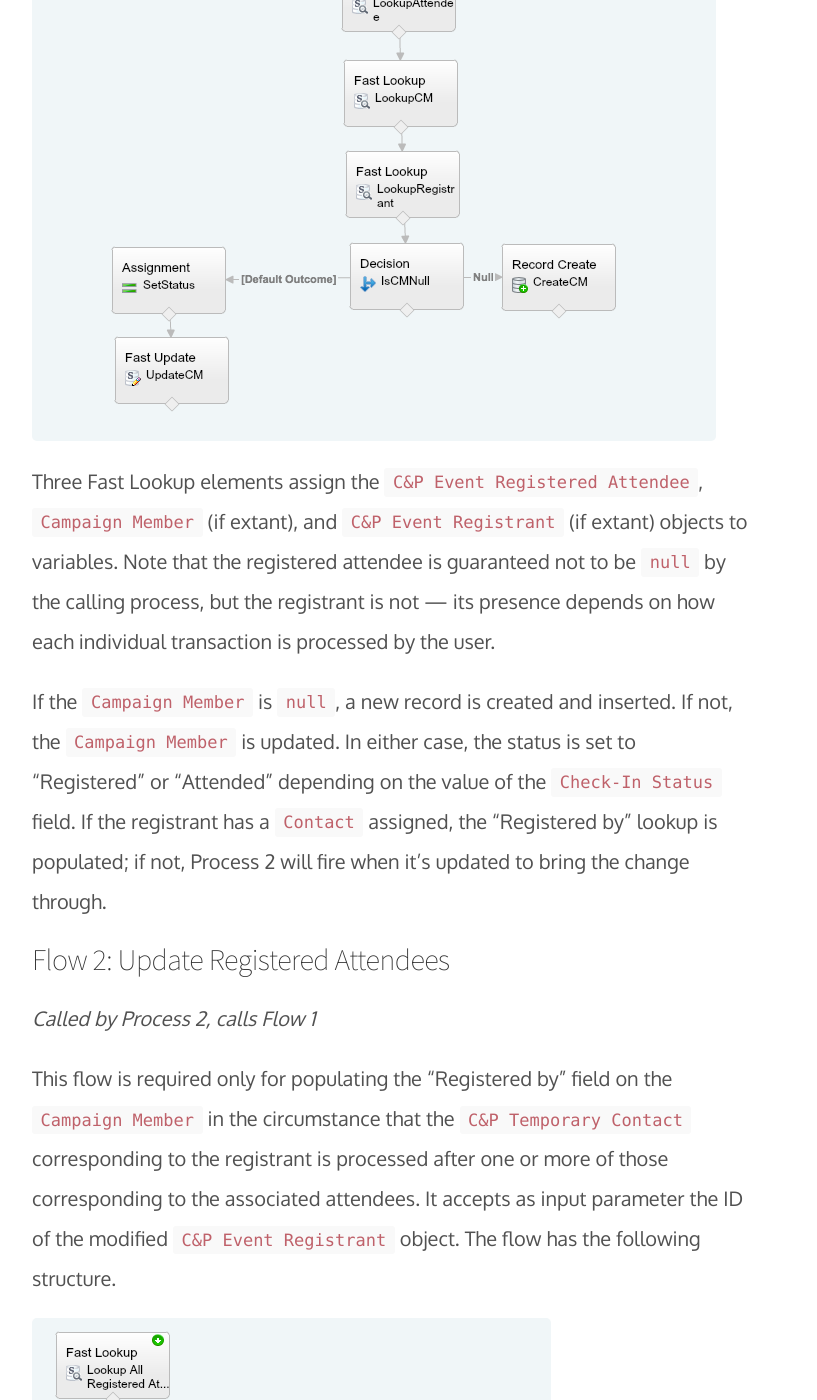
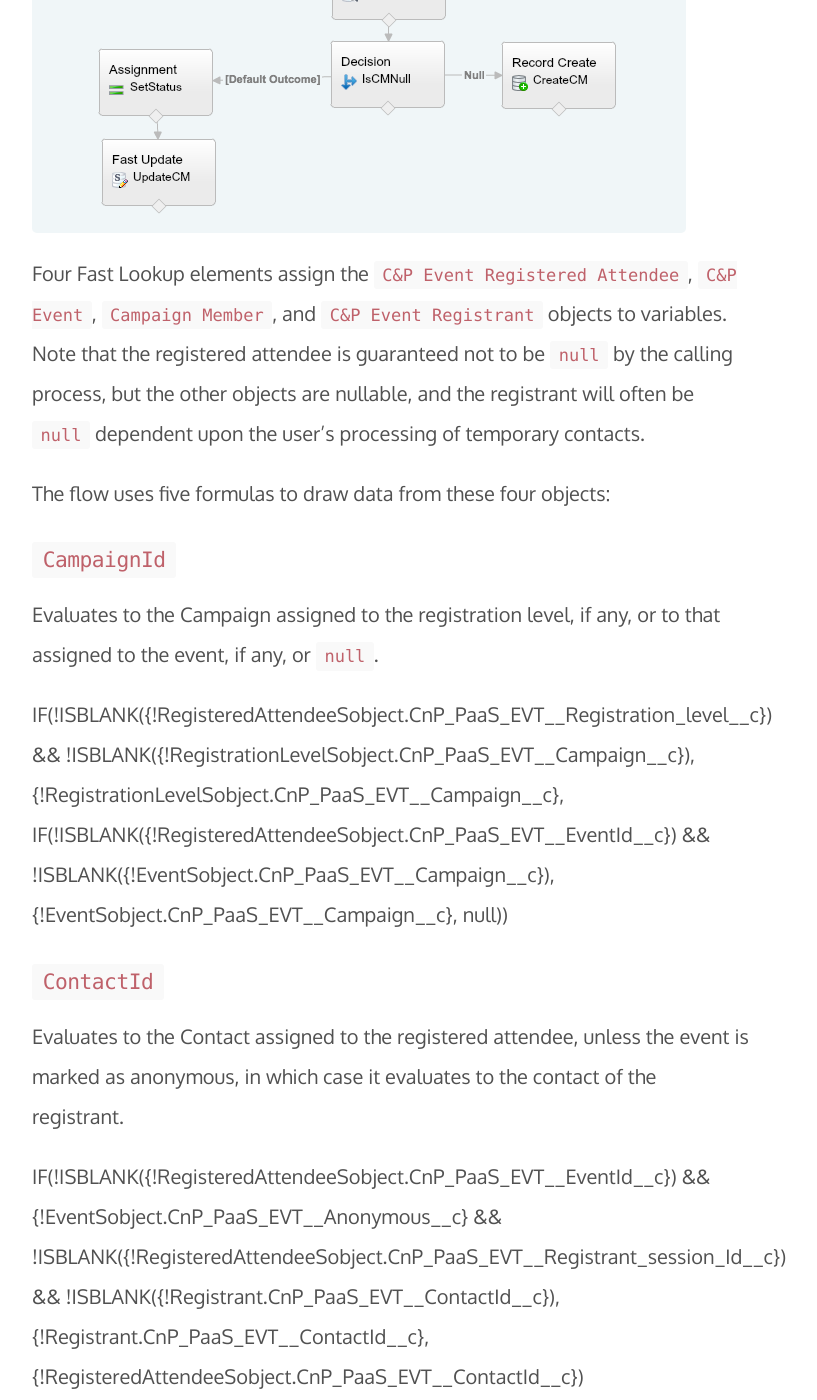
Before and after one commit to davidmreed/davidmreed.github.io, a Jekyll site: the page built from _posts/2016-12-28-bridging-click-and-pledge-and-salesforce-campaigns.md, in a window 1280 px wide and 1400 px high, scrolled down 2819 px. Shown: the whole window, without its empty margins (248-1065 px from the left). Built offline with Jekyll 4.4.1, drawn with Linux system fonts in a browser that asks for light colours; some web fonts are replaced; some of the changed text lies outside the part shown.

Commit message:
Update C&P post

```diff
--- a/_posts/2016-12-28-bridging-click-and-pledge-and-salesforce-campaigns.md
+++ b/_posts/2016-12-28-bridging-click-and-pledge-and-salesforce-campaigns.md
@@ -3,49 +3,89 @@
 title: Bridging Click & Pledge and Salesforce Campaigns with Process and Flow
 ---
 
-Click & Pledge provides functionality to add contacts who register for an event to a Salesforce campaign. However, contacts are added with the first available status (often 'Sent'), rather than a value showing them as registered or attended. Because campaigns provide a standard, deduplicated, reportable data architecture that's independent of registration package, it's valuable to propagate C&P status updates into the associated campaigns. At the same time, it's easy to meet a common campaign reporting need by marking who's attending each event as a guest of whom, using a custom lookup field "Registered by" to the `Contact` on the `Campaign Member` object.
+*This post has been extensively revised to broaden the applicability of the solution, covering anonymous and named Click & Pledge events.*
+
+Click & Pledge provides functionality to add contacts who register for an event to a Salesforce campaign. However, contacts are added with the first available status (often 'Sent'), rather than a value showing them as registered or attended. Because campaigns provide a standard, deduplicated, reportable data architecture that's independent of registration package, it's valuable to propagate C&P status updates into the associated campaigns.
+
+At the same time, we can add value to the `Campaign Member` object and support common reporting needs by marking who's attending each event as a guest of whom, using a custom lookup field `Registered by` to the `Contact` on the `Campaign Member` object.
 
 Because both of the registration objects used by Click and Pledge (`C&P Event Registered Attendee` and `C&P Event Registrant`) may be associated with `C&P Temporary Contacts` that can be linked to `Contacts` in any order, at different times, and via asynchronous process, we use an adaptable structure with two processes and two autolaunched flows. The processes and flows create and update `Campaign Members` incrementally as information becomes available, and re-run on each modification to the registration objects to propagate updates.
+
+It's also important to take into account anonymous events. Click & Pledge creates `C&P Registered Attendee` records for anonymous registrations, but they're never linked to contacts — only the `C&P Event Registrant` is. Our flows take this variation into account.
 
 ## Process 1: Registered Attendees
 Triggered on the `C&P Event Registered Attendee` object upon creation or modification.
 
-The single action group is run when the following formula evaluates to `true`:
-
-    !ISBLANK([CnP_PaaS_EVT__Event_attendee_session__c].CnP_PaaS_EVT__ContactId__c) && (!ISBLANK([CnP_PaaS_EVT__Event_attendee_session__c].CnP_PaaS_EVT__Registration_level__c) && !ISBLANK([CnP_PaaS_EVT__Event_attendee_session__c].CnP_PaaS_EVT__Registration_level__c.CnP_PaaS_EVT__Campaign__c))
-
-The formula ensures that the process is only invoked when both a contact is assigned (i.e., after the `C&P Temporary Contact` is processed) and a campaign is assigned for the relevant registration level.
-
-The only action is Run Flow, triggering Flow 1 with the Registered Attendee and Campaign IDs as parameters.
-
-![Run Flow]({{ site.baseurl }}/public/cnp-campaign-screens/process1.png)
+Because we cannot rely on a Contact ever being linked to the registered attendee (in the case of anonymous registrations),
+the process's single action group is run without criteria. It simply invokes Flow 1 with the Registered Attendee as its parameter. The flow is responsible for extracting the other required information from the object hierarchy.
 
 ## Process 2: Registrants
-Triggered on the `C&P Event Registrant` object upon creation or modification. This process is required only for populating the "Registered by" field on the `Campaign Member`.
+Triggered on the `C&P Event Registrant` object upon creation or modification.
 
-The sole action group criterion is `[CnP_PaaS_EVT__Event_registrant_session__c].CnP_PaaS_EVT__ContactId__c` is not `null`.
+Even in the case of anonymous events, a Contact must ultimately be assigned to the registrant. This process therefore has a single action group criterion, `[CnP_PaaS_EVT__Event_registrant_session__c].CnP_PaaS_EVT__ContactId__c is not null`.
 
-The only action is Run Flow, triggering Flow 2 with the Registrant ID as a parameter.
+The only action is Run Flow, triggering Flow 2 with the Registrant ID as a parameter. This process is necessary not only to update the `Registered by` field, but also to handle propagating a Contact value down to its registered attendees for anonymous events.
 
 ## Flow 1: Update Campaign Members
 *Called by Process 1 and Flow 2*
 
-This flow contains the meat of the functionality. It accepts two input variables, holding the IDs of the `C&P Event Registered Attendee` and the associated `Campaign`. The flow has the following structure.
+This flow contains the meat of the functionality. It accepts one input variable, holding the ID of the `C&P Event Registered Attendee`. The flow has the following structure.
 
 ![Update Campaign Members flow]({{ site.baseurl }}/public/cnp-campaign-screens/flow1.png)
 
-Three Fast Lookup elements assign the `C&P Event Registered Attendee`, `Campaign Member` (if extant), and `C&P Event Registrant` (if extant) objects to variables. Note that the registered attendee is guaranteed not to be `null` by the calling process, but the registrant is not — its presence depends on how each individual transaction is processed by the user.
+Four Fast Lookup elements assign the `C&P Event Registered Attendee`, `C&P Event`, `Campaign Member`, and `C&P Event Registrant` objects to variables. Note that the registered attendee is guaranteed not to be `null` by the calling process, but the other objects are nullable, and the registrant will often be `null` dependent upon the user's processing of temporary contacts.
 
-If the `Campaign Member` is `null`, a new record is created and inserted. If not, the `Campaign Member` is updated. In either case, the status is set to "Registered" or "Attended" depending on the value of the `Check-In Status` field. If the registrant has a `Contact` assigned, the "Registered by" lookup is populated; if not, Process 2 will fire when it's updated to bring the change through.
+The flow uses five formulas to draw data from these four objects:
+
+### `CampaignId`
+
+Evaluates to the Campaign assigned to the registration level, if any, or to that assigned to the event, if any, or `null`.
+
+   IF(!ISBLANK({!RegisteredAttendeeSobject.CnP_PaaS_EVT__Registration_level__c}) && !ISBLANK({!RegistrationLevelSobject.CnP_PaaS_EVT__Campaign__c}), {!RegistrationLevelSobject.CnP_PaaS_EVT__Campaign__c},
+   IF(!ISBLANK({!RegisteredAttendeeSobject.CnP_PaaS_EVT__EventId__c}) && !ISBLANK({!EventSobject.CnP_PaaS_EVT__Campaign__c}), {!EventSobject.CnP_PaaS_EVT__Campaign__c}, null))
+
+### `ContactId`
+
+Evaluates to the Contact assigned to the registered attendee, unless the event is marked as anonymous, in which case it evaluates
+to the contact of the registrant.
+
+   IF(!ISBLANK({!RegisteredAttendeeSobject.CnP_PaaS_EVT__EventId__c}) && {!EventSobject.CnP_PaaS_EVT__Anonymous__c} && !ISBLANK({!RegisteredAttendeeSobject.CnP_PaaS_EVT__Registrant_session_Id__c}) && !ISBLANK({!Registrant.CnP_PaaS_EVT__ContactId__c}), {!Registrant.CnP_PaaS_EVT__ContactId__c}, {!RegisteredAttendeeSobject.CnP_PaaS_EVT__ContactId__c})
+
+### `RegistrantId`
+
+Evaluates to the Contact assigned to the Registrant, unless it is the same as the Contact of the attendee. Used to populate the `Registered by` field.
+
+   IF(!ISBLANK({!RegisteredAttendeeSobject.CnP_PaaS_EVT__Registrant_session_Id__c}) && !ISBLANK({!Registrant.CnP_PaaS_EVT__ContactId__c}) && {!Registrant.CnP_PaaS_EVT__ContactId__c} != {!ContactId}, {!Registrant.CnP_PaaS_EVT__ContactId__c}, null)
+
+
+### `CMStatusExisting`
+
+Evaluates to the campaign member status value to use if an existing `Campaign Member` is located. It will not overwrite an 'Attended' value; this attempts to cope with check-ins performed on the multiple registered attendees that may be linked to a single contact and registrant for anonymous events.
+
+   IF({!RegisteredAttendeeSobject.CnP_PaaS_EVT__CheckIn_Status__c} = 'Checked-In', 'Attended', IF(!ISPICKVAL({!CM.Status}, 'Attended'), 'Registered', TEXT({!CM.Status})))
+
+### `CMStatusNew`
+
+Evaluates to the campaign member status value to use if a new `Campaign Member` is being created.
+
+   IF({!RegisteredAttendeeSobject.CnP_PaaS_EVT__CheckIn_Status__c} = 'Checked-In', 'Attended', 'Registered')
+
+
+Because the calling processes cannot guarantee that appropriate information will be available in the object hierarchy in all
+circumstances, the flow uses a decision element to decide whether to proceed; it continues if both `ContactId` and `CampaignId` are non-null.
+
+These conditions being met, if the `Campaign Member` is `null`, a new record is created and inserted, using `CMStatusNew`, `ContactId`, `CampaignId`, and `RegistrantId`. If not, the `Campaign Member` is updated, and `CMStatusExisting` is used.
+
+If the registrant has not yet been populated (for a named event), the `Registered by` field will be populated when Process 2 and Flow 2 fire.
 
 ## Flow 2: Update Registered Attendees
 *Called by Process 2, calls Flow 1*
 
-This flow is required only for populating the "Registered by" field on the `Campaign Member` in the circumstance that the `C&P Temporary Contact` corresponding to the registrant is processed after one or more of those corresponding to the associated attendees. It accepts as input parameter the ID of the modified `C&P Event Registrant` object. The flow has the following structure.
+This flow is required for handling anonymous registrations (where a contact is assigned only to the registrant object) and for populating the "Registered by" field on the `Campaign Member` in the circumstance that the `C&P Temporary Contact` corresponding to the registrant is processed after one or more of those corresponding to the associated attendees. It accepts as input parameter the ID of the modified `C&P Event Registrant` object. The flow has the following structure.
 
 ![Update Registered Attendees flow]({{ site.baseurl }}/public/cnp-campaign-screens/flow2.png)
 
-A Fast Lookup assigns all `C&P Registered Attendees` linked to the registrant to an sObject collection variable. A loop iterates over the collection and checks for a valid registration level with a campaign value populated. If it finds those values, it invokes Flow 1 with the required parameters. Any other registered attendees are ignored.
+A Fast Lookup assigns all `C&P Registered Attendees` linked to the registrant to an sObject collection variable. A loop iterates over the collection and invokes Flow 1 with the required parameter. No criteria are applied to the registered attendees; all evaluation is handled in Flow 1.
 
 ## Summary
 
```
Also changed, not shown: public/cnp-campaign-screens/flow1.png, public/cnp-campaign-screens/flow2.png, public/cnp-campaign-screens/process1.png (deleted).
